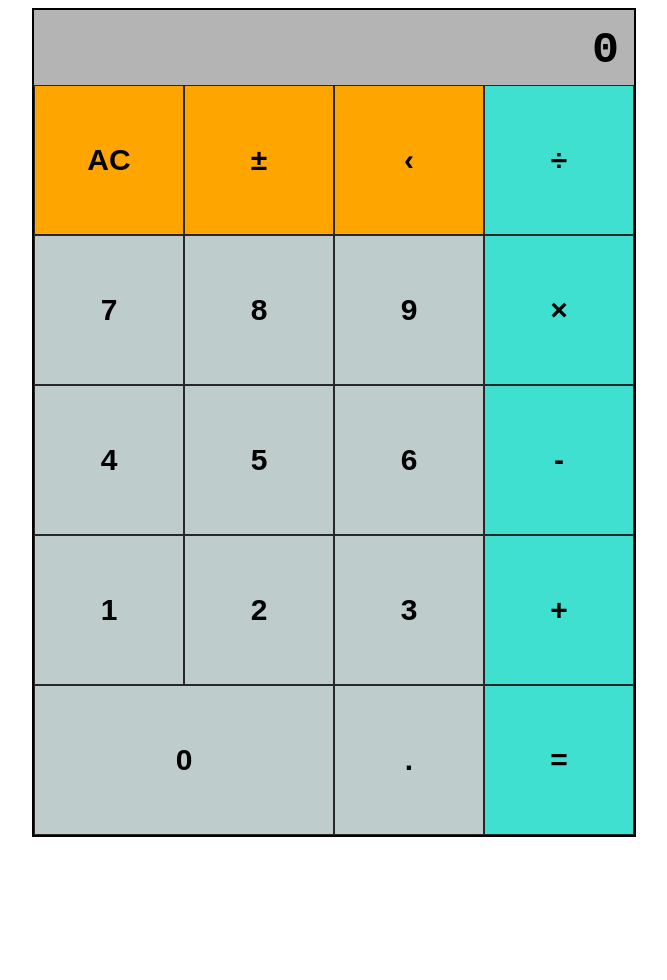
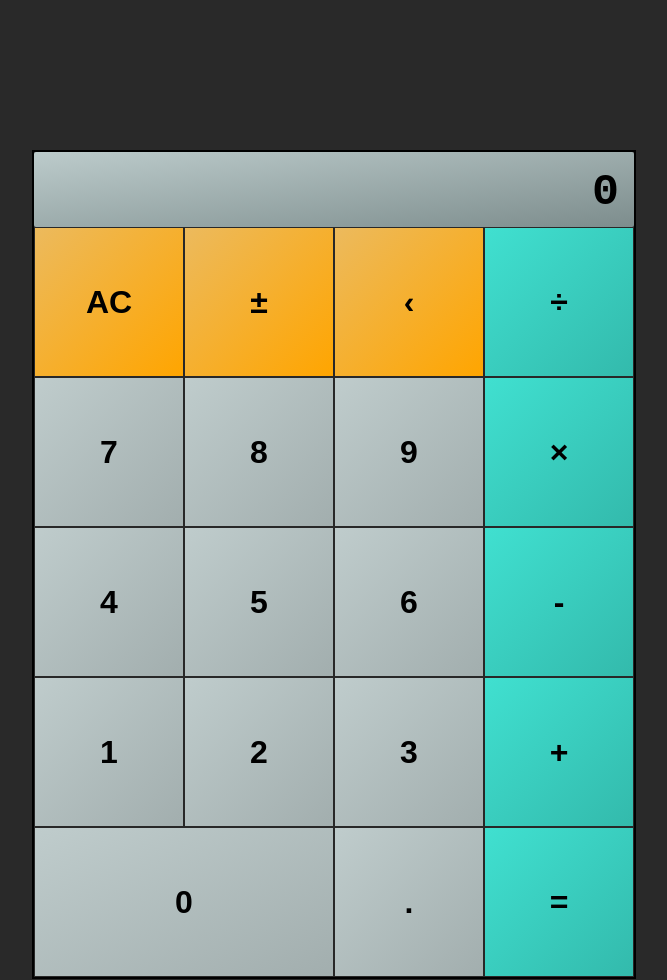
Before and after one commit to Alkylaid/calculator, a plain HTML site: page index.html in a window 1280 px wide. Shown: the whole page, without its empty margins (306-973 px from the left). Before the commit the page ends 845 px from the top, so only its background shows below. Drawn offline with Linux system fonts and the light colour scheme.

Commit message:
Modify appearance

```diff
--- a/calculator.js
+++ b/calculator.js
@@ -47,8 +47,9 @@ button.forEach((btn) => {
             clear();
         }
         if (input === "sign") {
+            if (currentEntry.length){
             changeSign();
-            updateDisplay();
+            updateDisplay();}
         }
         if (input === ".") {
             addDecimal();
@@ -176,6 +177,7 @@ function addDecimal() {
 }
 
 function changeSign() {
+
     const number = -1 * parseFloat(currentEntry.join("").toString());
     currentEntry = [];
     currentEntry = number.toString().split("");
--- a/index.html
+++ b/index.html
@@ -9,6 +9,7 @@
 </head>
 
 <body>
+    <div class="main">
     <div class="container">
         <div id="display">
             <div id="entry">0</div>
@@ -35,6 +36,7 @@
             <button type="button" class="operator" value="/">&#247;</button>
         </div>
     </div>
+    </div>
 
 
 
--- a/styles.css
+++ b/styles.css
@@ -1,11 +1,11 @@
 body{
     font-family:  'Franklin Gothic Medium', 'Arial Narrow', Arial, sans-serif;
-
+    background: rgb(41, 41, 41)
 }
 
 .container{
     display: flex;
-    margin: 0 auto;
+    margin: 150px auto;
     width: 600px;
     flex-direction: column;
     justify-content: flex-start;
@@ -16,21 +16,18 @@ body{
 .buttonContainer{
     display: flex;
     flex-wrap: wrap-reverse;
-    background: gray;
+    background: rgba(255,255,255,0.1);
+
 }
 
 
 button{
     height: 150px;
-    font-size: 30px;
+    font-size: 2em;
     font-weight: bold;
     flex-basis: 25%;
     border: 1px solid rgb(40, 40, 40);
     transition-duration: 0.2s;
-}
-
-button:hover{
-    background-image: linear-gradient(rgba(0,0,0,0.1) 0 0);
 
 }
 
@@ -47,6 +44,9 @@ button:active {
     display: flex;
     flex-direction: column;
     font-size: 18px;
+    background: linear-gradient(to top left, rgb(125, 141, 141), rgb(188, 203, 203));
+    border-radius: 2px;
+
 }
 
 #entry {
@@ -62,13 +62,25 @@ button:active {
 }
 
 .operator{
-    background: turquoise;
+    background: linear-gradient(to top left,rgb(51, 186, 172), rgb(64, 224, 208) );
 }
 
+.operator:hover {
+    background-image: linear-gradient(to top left, rgba(51,186,174,1),rgba(163, 249, 245, 1));
+}
 .numpad {
-    background: rgb(191, 204, 204);
+    background: linear-gradient(to top left, rgb(162, 174, 174), rgb(191, 204, 204));
+
+}
+.numpad:hover {
+    background-image: linear-gradient(to top left, rgba(162,174,174,1),rgba(255,255,255,.7));
 }
 
+
 .miscButton {
-    background: orange;
+    background: linear-gradient(to top left,rgb(255, 165, 0), rgb(236, 186, 93));
 }
+
+.miscButton:hover {
+    background: linear-gradient(to top left,rgb(255, 165, 0), rgb(238, 198, 124));
+}
```
